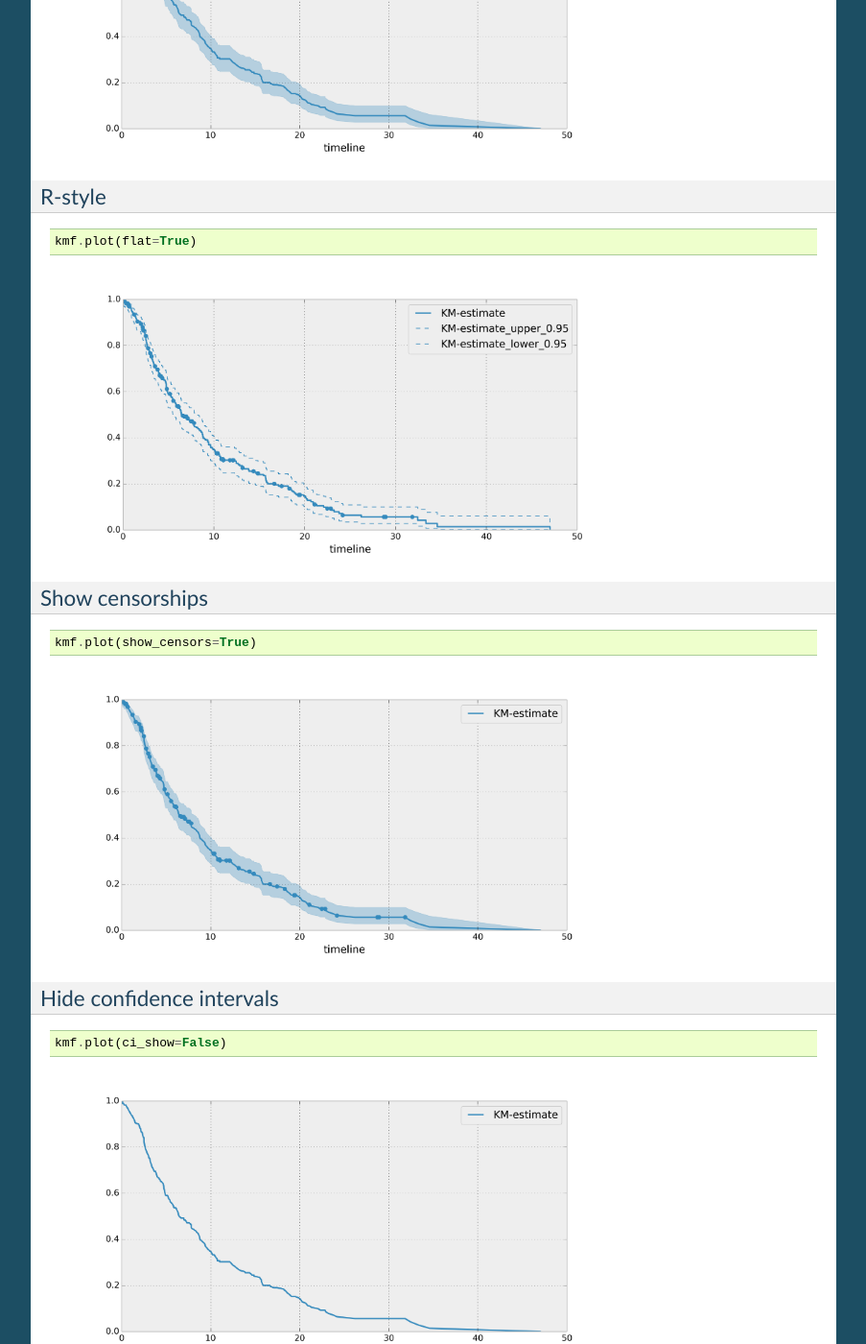
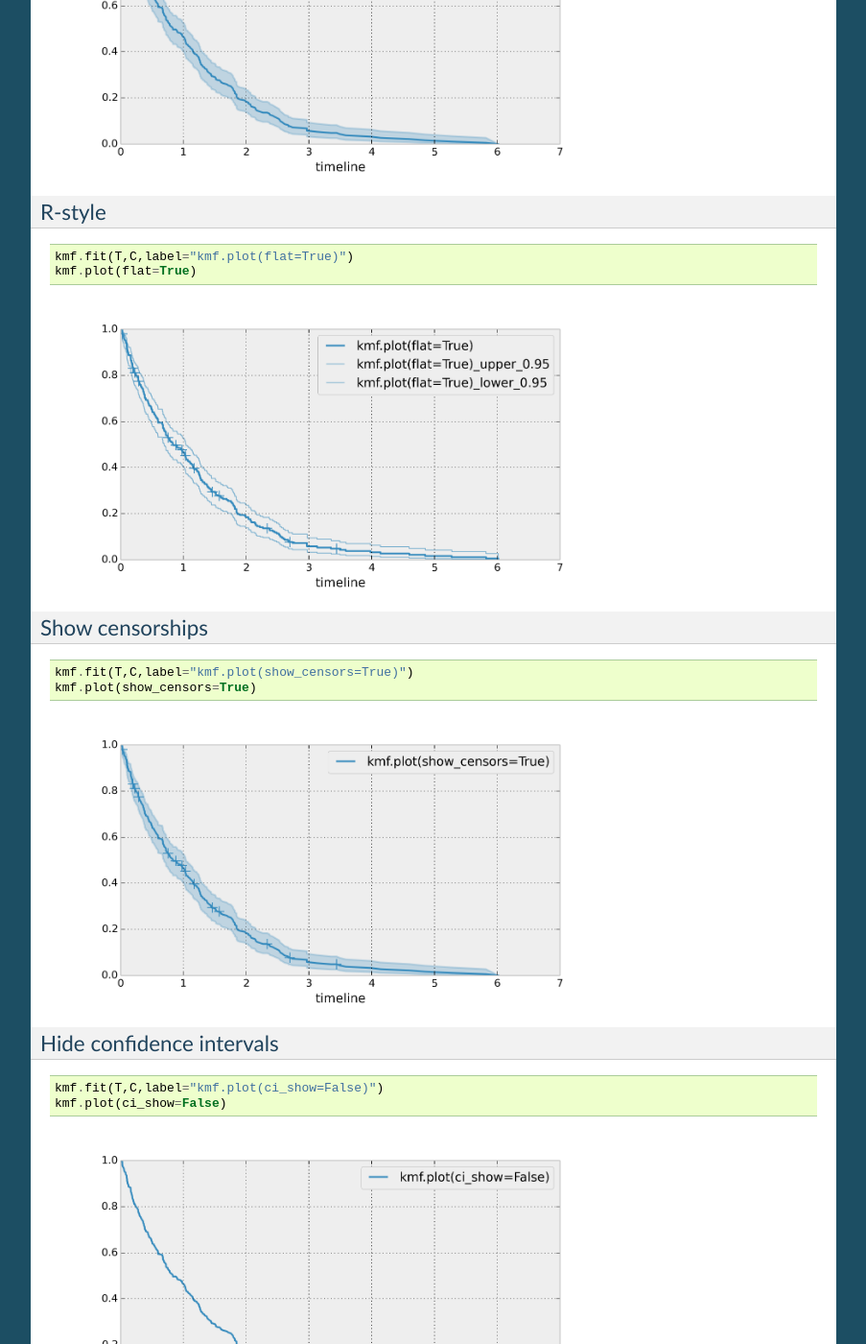
Before and after one commit to CamDavidsonPilon/lifelines, a Sphinx documentation site: the page built from docs/examples.rst, in a window 1280 px wide and 1400 px high, scrolled down 1741 px. Shown: the whole window at 96% size, without its empty margins (198-1101 px from the left). Built offline with Sphinx 7.4.7, drawn with Linux system fonts in a browser that asks for light colours; formulas are drawn with MathJax 3; some of the changed text lies outside the part shown.

```diff
--- a/docs/examples.rst
+++ b/docs/examples.rst
@@ -100,7 +100,8 @@ Standard
 
 .. code-block:: python
 
-    kmf = KaplanMeierFitter().fit(T,C)
+    kmf = KaplanMeierFitter()
+    kmf.fit(T,C,label="kmf.plot()")
     kmf.plot()
 
 .. image:: /images/normal_plot.png
@@ -112,6 +113,7 @@ R-style
 
 .. code-block:: python
 
+    kmf.fit(T,C,label="kmf.plot(flat=True)")
     kmf.plot(flat=True)
 
 .. image:: images/flat_plot.png
@@ -123,6 +125,7 @@ Show censorships
 
 .. code-block:: python
 
+    kmf.fit(T,C,label="kmf.plot(show_censors=True)")
     kmf.plot(show_censors=True)
 
 .. image:: images/show_censors_plot.png
@@ -134,6 +137,7 @@ Hide confidence intervals
 
 .. code-block:: python
 
+    kmf.fit(T,C,label="kmf.plot(ci_show=False)")
     kmf.plot(ci_show=False)
 
 .. image:: /images/ci_show_plot.png
```
Also changed, not shown: README.md (+11 -5 lines), docs/images/ci_show_plot.png, docs/images/flat_plot.png, docs/images/normal_plot.png, docs/images/show_censors_plot.png.
